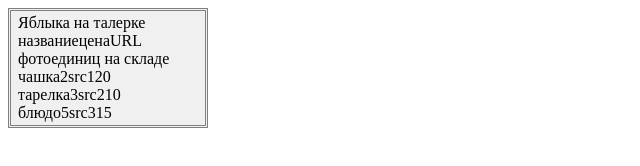
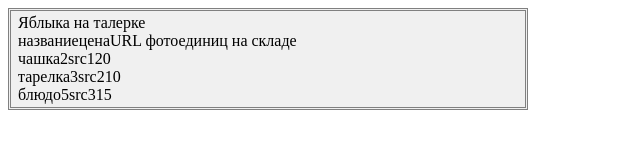
Before and after one commit to Tanik-sam/-FD3-Samoilovich, a plain HTML site: page ishop/index.html in a window 1280 px wide. Shown: the whole page, without its empty margins (0-640 px from the left). Drawn offline with nearby package versions, Linux system fonts and the light colour scheme.

Commit message:
https://github.com/Tanik-sam/-FD3-Samoilovich.git

```diff
--- a/ishop/ishop.css
+++ b/ishop/ishop.css
@@ -1,7 +1,7 @@
 .iShop
 {
   border: double gray 3px;
-  width: 180px;
+  width: 500px;
   padding: 3px 7px;
   background-color: #F0F0F0;
 }
```
